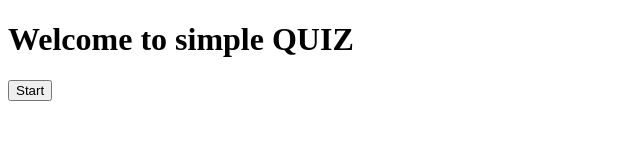
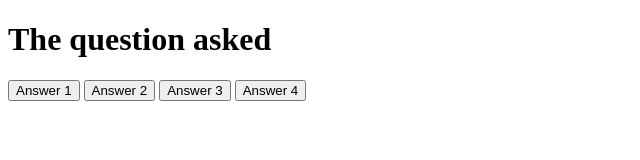
Before and after one commit to Mouazmj/Quiz-App, a website with bundled scripts: page index.html in a window 1280 px wide. Both pictures are taken after a click on the button "Start". Shown: the whole page, without its empty margins (0-640 px from the left). Built offline with nearby package versions, Linux system fonts and the light colour scheme.

Commit message:
Added event when clikcing start div is hidden and quiz div is displayed

```diff
--- a/index.html
+++ b/index.html
@@ -34,6 +34,6 @@
         <button id="restart-btn">Restart</button>
     </div>
 
-    <script src="index.js"></script>
+    <script type="module" src="index.js"></script>
 </body>
 </html>
--- a/index.js
+++ b/index.js
@@ -1,2 +1,18 @@
 import { questions } from './questions.js';
-console.log(questions[0].question)
+
+const startScreen = document.getElementById('start-screen')
+const quizScreen = document.getElementById('quiz-screen')
+
+const startBtn = document.getElementById('start-btn')
+
+
+let questionIndex;
+let timer;
+
+startBtn.addEventListener('click', () => {
+    startScreen.style.display = 'none'
+    quizScreen.style.display = 'block'
+
+    questionIndex = 0
+    timer = 0
+})
```
